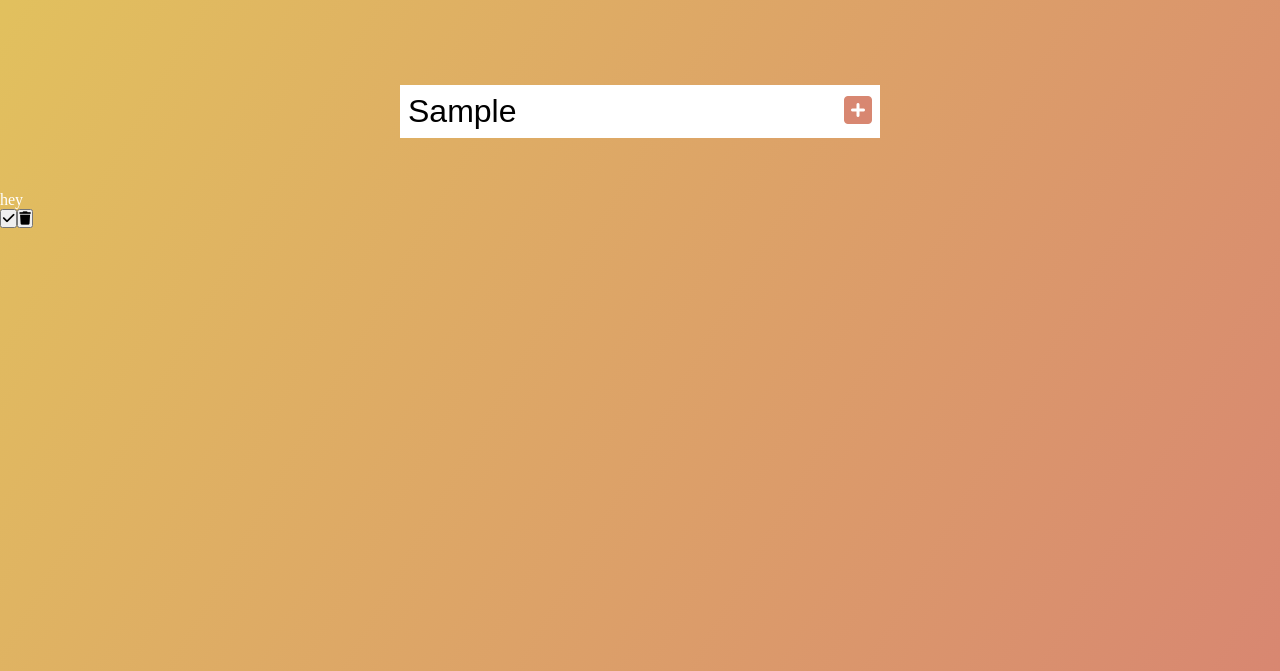
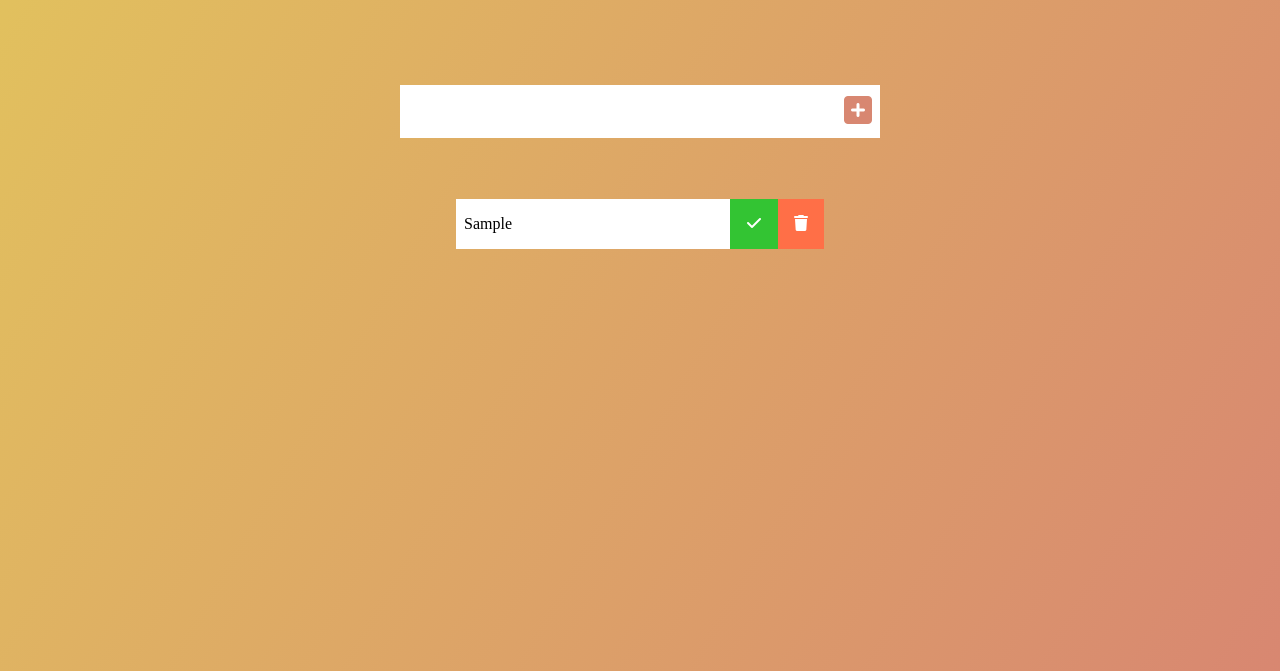
Before and after one commit to YohanBZ/ToDo-List, a plain HTML site: page index.html in a window 1280 px wide. Both pictures are taken after typing "Sample" into the empty fields and a click on the button 858 px from the left and 240 px from the top of the page. Shown: the part 129-800 px from the top of the page. Drawn offline with Linux system fonts and the light colour scheme.

Commit message:
add funcao  btn

```diff
--- a/app.js
+++ b/app.js
@@ -5,6 +5,7 @@ const todoList = document.querySelector(".todo-list");
 
 // Event Listeners
  todoButton.addEventListener("click", addTodo);
+ todoList.addEventListener("click", deleteCheck);
 
 // Functions
 
@@ -16,7 +17,7 @@ function addTodo (event){
    todoDiv.classList.add("todo");
  // Create LI
     const newTodo = document.createElement("li");
-  newTodo.innerHTML = 'hey';
+    newTodo.innerHTML = todoInput.value;
     newTodo.classList.add("todo-item");
     todoDiv.appendChild(newTodo);
 // Check mark button
@@ -27,9 +28,26 @@ function addTodo (event){
 // Check trash button
    const trashButton = document.createElement('button');
    trashButton.innerHTML = '<i class="fas fa-trash"></i>' ;
-   trashButton.classList.add ("complete-btn");
+   trashButton.classList.add ("trash-btn");
    todoDiv.appendChild(trashButton);
 //Append to list
    todoList.appendChild(todoDiv);
+// Clear todo  input value
+   todoInput.value = " ";
 
 }
+
+function deleteCheck(e) {
+   const item = e.target ;
+// Delete todo
+   if (item.classList[0] === "trash-btn") {
+     const  todo = item.parentElement;
+     todo.remove();
+   }
+// Check mark
+   if (item.classList[0] === "complete-btn"){
+     const todo = item.parentElement ;
+     todo.classList.toggle('completed');
+  }
+
+}
--- a/style.css
+++ b/style.css
@@ -42,3 +42,57 @@ form button:hover {
    background: #d88771;
    color: white;
 }
+
+.todo-container {
+  display: flex;
+  justify-content: center;
+  align-items: center;
+}
+
+.todo-list {
+  min-width: 30%;
+  list-style: none;
+}
+
+.todo {
+  margin: 0.5rem;
+  background: white;
+  color: black;
+  font-size: 1,5rem;
+  display: flex;
+  justify-content: space-between;
+  align-items: center;
+  transition: all 0.5s ease;
+}
+
+.todo li {
+   flex: 1;
+}
+
+.trash-btn,
+.complete-btn {
+  background: #ff6f47;
+  color: white;
+  border: none;
+  padding: 1rem;
+  cursor: pointer;
+  font-size: 1rem;
+}
+
+.complete-btn {
+  background: rgb(51, 196, 51);
+}
+
+.todo-item {
+  padding: 0rem 0.5rem;
+}
+
+.fa-trash,
+.fa-check {
+  pointer-events: none;
+}
+
+.completed {
+  text-decoration: line-through;
+  opacity: 0.5;
+}
```
Lines whose indentation alone changed are shown as unchanged.
